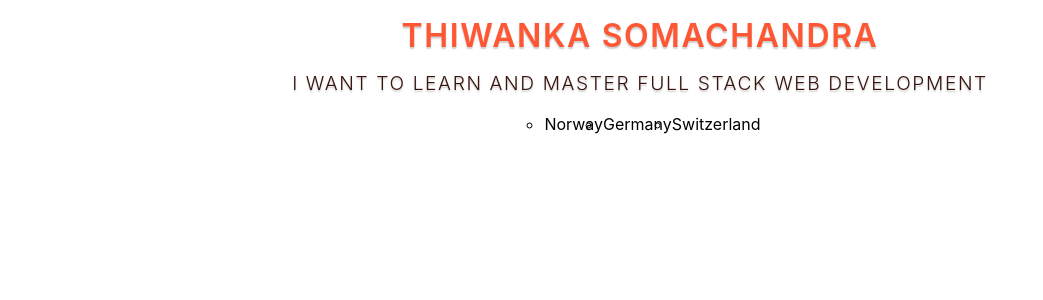
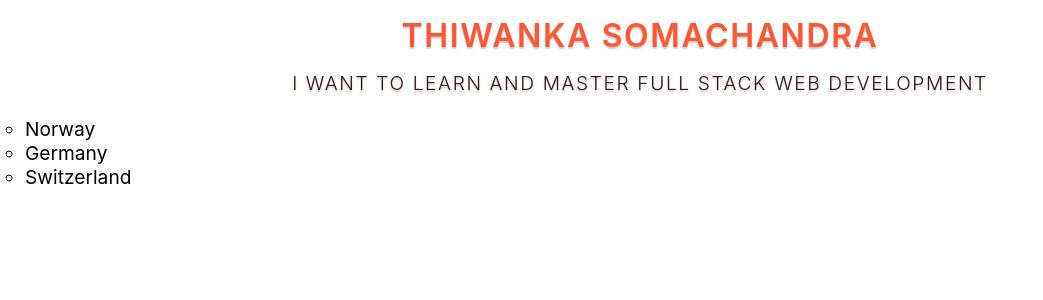
Before and after one commit to ThiwankaS/test-react, a React (Create React App) app: page / in a window 1280 px wide. Shown: the top 300 px of the page, without its empty margins (0-1043 px from the left). Built offline with nearby package versions, Linux system fonts and the light colour scheme.

Commit message:
Styling list

```diff
--- a/src/App.css
+++ b/src/App.css
@@ -20,9 +20,7 @@
 }
 
 .List{
-    display: flex;
-    flex-wrap:nowrap;
-    justify-content: center;
+    font-size: 1.2rem;
     list-style: circle;
     position: relative;
     padding: 3px 0 2px 25px;
```
